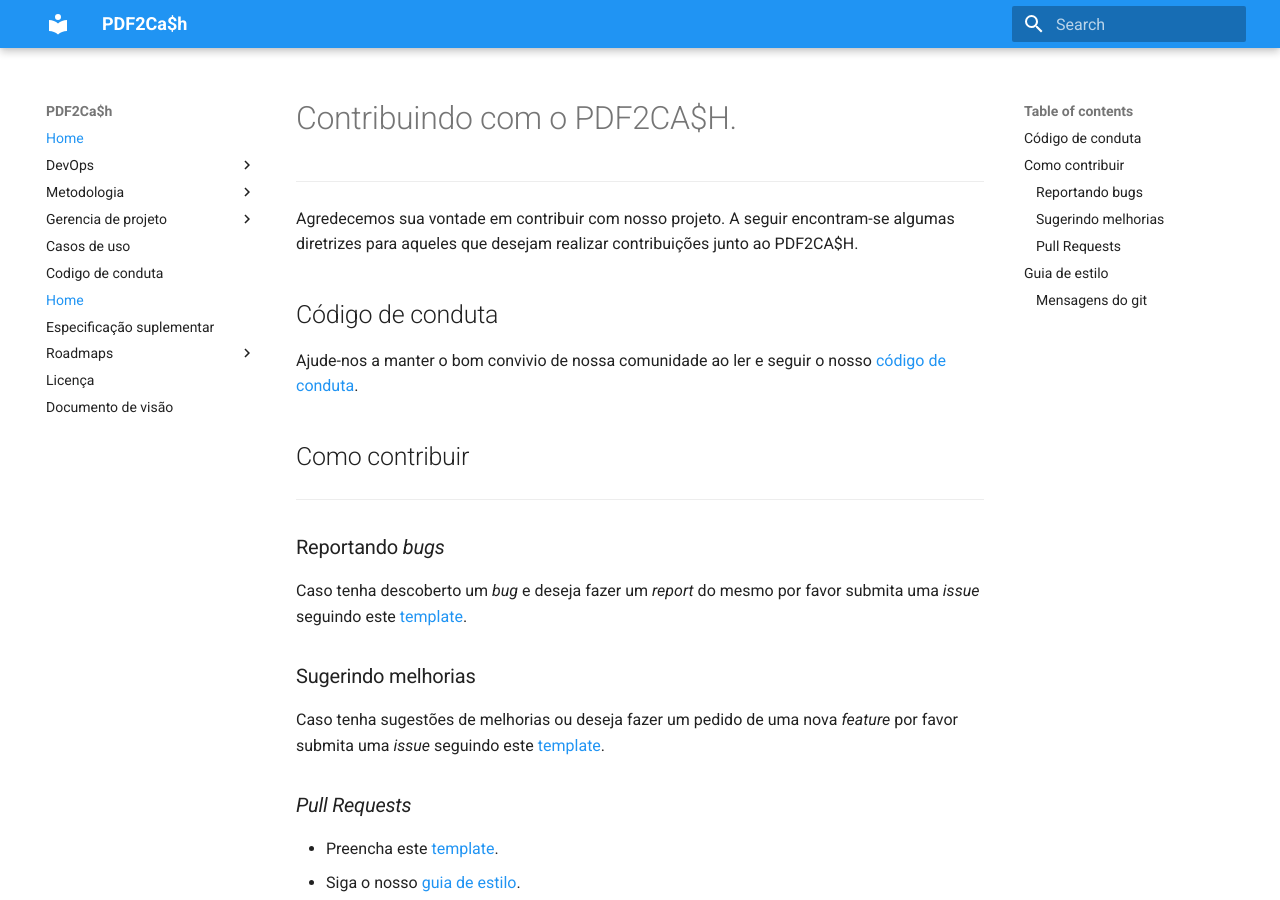
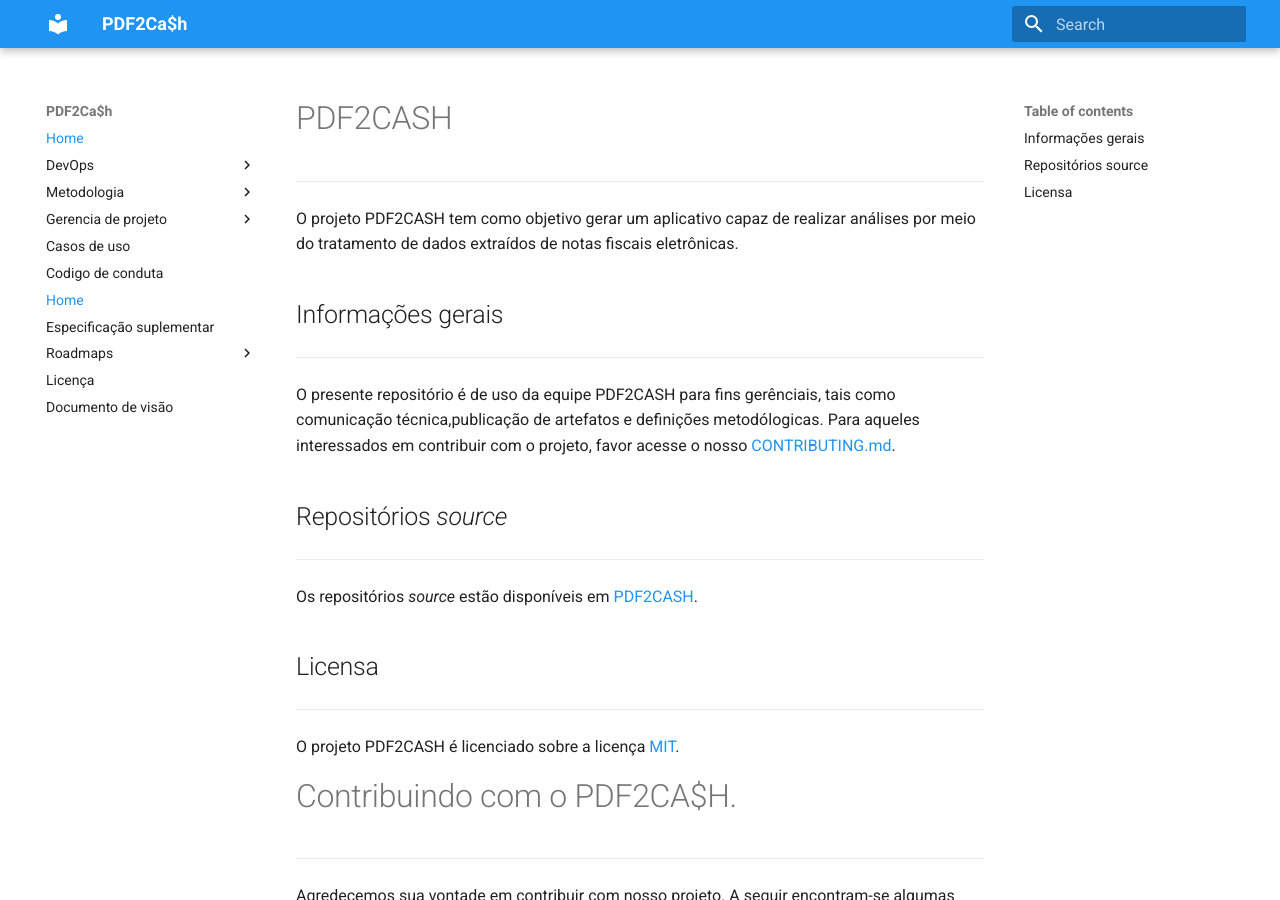
Before and after one commit to fga-eps-mds/2018.2-PDF2CASH, an MkDocs documentation site: the page built from docs/index.md, in a window 1280 px wide and 900 px high. Built offline with MkDocs 1.6.1 and Material for MkDocs 9.7.7, drawn with Linux system fonts in a browser that asks for light colours.

Commit message:
add readme to mkdocs

```diff
--- a/docs/index.md
+++ b/docs/index.md
@@ -1,3 +1,23 @@
+# PDF2CASH
+---
+
+O projeto PDF2CASH tem como objetivo gerar um aplicativo capaz de realizar análises por meio do tratamento de dados extraídos de notas fiscais eletrônicas.
+
+## Informações gerais
+---
+
+O presente repositório é de uso da equipe PDF2CASH para fins gerênciais, tais como comunicação técnica,publicação de artefatos e definições metodólogicas. Para aqueles interessados em contribuir com o projeto, favor acesse o nosso [CONTRIBUTING.md](CONTRIBUTING.md).
+
+## Repositórios _source_
+---
+
+Os repositórios _source_ estão disponíveis em [PDF2CASH](https://github.com/PDF2CASH).
+
+## Licensa
+---
+
+O projeto PDF2CASH é licenciado sobre a licença [MIT](LICENSE.md).
+
 # Contribuindo com o PDF2CA$H.
 ***
 Agredecemos sua vontade em contribuir com nosso projeto. A seguir encontram-se algumas diretrizes para aqueles que desejam realizar contribuições junto ao PDF2CA$H.
```
